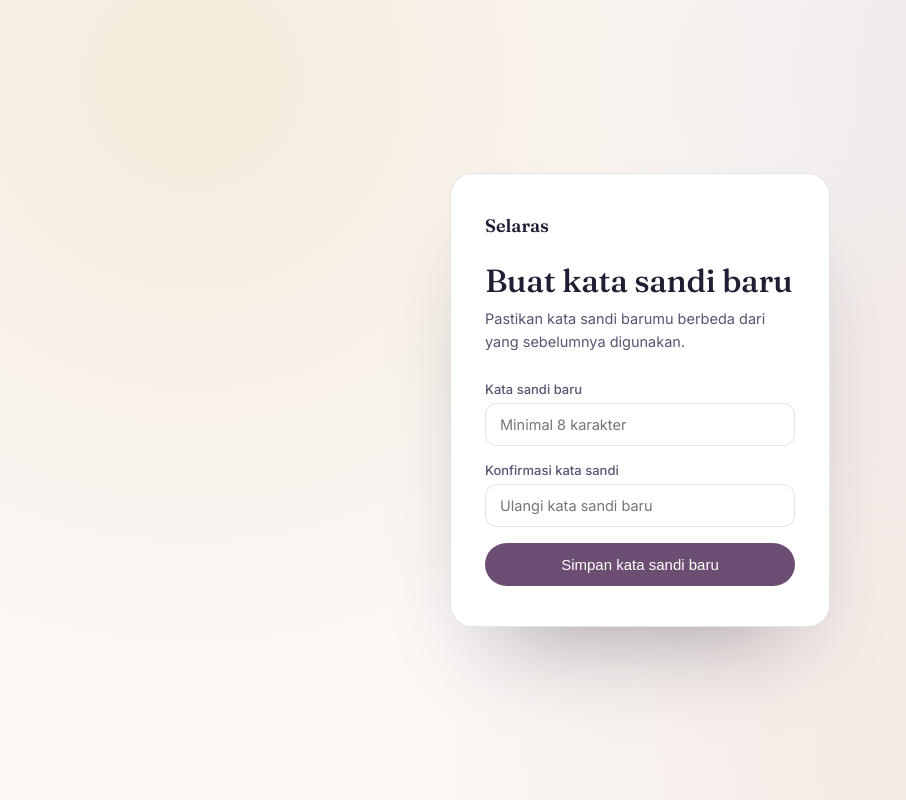
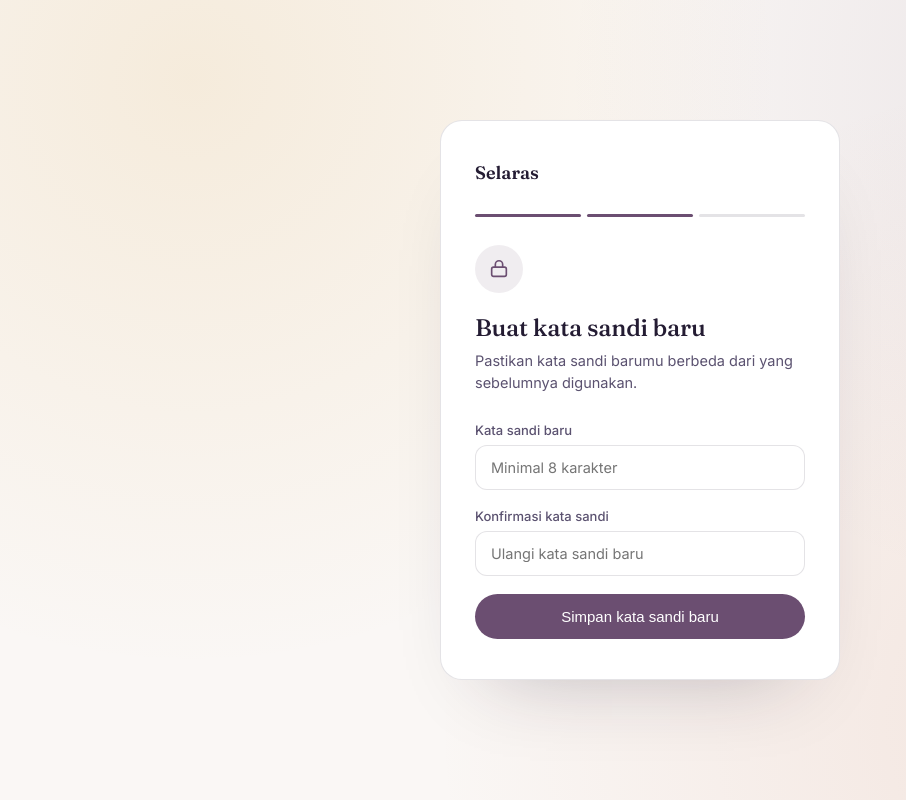
Before and after one commit to hansxf-ui/selaras, a Next.js app: page /reset-password in a window 1280 px wide. Shown: the whole page, without its empty margins (0-906 px from the left). Built offline with nearby package versions, Linux system fonts and the light colour scheme; no server answers.

Commit message:
Update page.js

```diff
--- a/app/reset-password/page.js
+++ b/app/reset-password/page.js
@@ -8,6 +8,8 @@ export default function ResetPasswordPage() {
   const router = useRouter();
   const [password, setPassword] = useState("");
   const [confirmPassword, setConfirmPassword] = useState("");
+  const [passErr, setPassErr] = useState(false);
+  const [confirmErr, setConfirmErr] = useState(false);
   const [error, setError] = useState("");
   const [loading, setLoading] = useState(false);
   const [done, setDone] = useState(false);
@@ -16,18 +18,13 @@ export default function ResetPasswordPage() {
     e.preventDefault();
     setError("");
 
-    if (password.length < 8) {
-      setError("Kata sandi minimal 8 karakter.");
-      return;
-    }
-    if (password !== confirmPassword) {
-      setError("Konfirmasi kata sandi tidak cocok.");
-      return;
-    }
+    const passOk = password.length >= 8;
+    const matchOk = password === confirmPassword && confirmPassword.length > 0;
+    setPassErr(!passOk);
+    setConfirmErr(!matchOk);
+    if (!passOk || !matchOk) return;
 
     setLoading(true);
-    // Supabase otomatis membuat sesi sementara dari tautan email yang diklik,
-    // jadi updateUser di sini akan berlaku untuk akun yang sesuai.
     const { error } = await supabase.auth.updateUser({ password });
     setLoading(false);
 
@@ -38,60 +35,188 @@ export default function ResetPasswordPage() {
     setDone(true);
   }
 
-  if (done) {
-    return (
-      <div className="page-center">
-        <div className="card-panel" style={{ textAlign: "center" }}>
-          <h1>Kata sandi berhasil diubah</h1>
-          <p className="subtitle">Kamu sekarang bisa masuk dengan kata sandi barumu.</p>
-          <button className="btn-primary" onClick={() => router.push("/login")}>
-            Masuk sekarang
-          </button>
-        </div>
-      </div>
-    );
-  }
-
   return (
     <div className="page-center">
-      <div className="card-panel">
-        <div className="brand" style={{ marginBottom: 24 }}>
-          Selaras
+      <div className="card">
+        <div className="brand">Selaras</div>
+        <div className="steps">
+          <span className="done" />
+          <span className="done" />
+          <span className={done ? "done" : ""} />
         </div>
-        <h1>Buat kata sandi baru</h1>
-        <p className="subtitle">Pastikan kata sandi barumu berbeda dari yang sebelumnya digunakan.</p>
 
-        <form onSubmit={handleSubmit}>
-          <div className="field">
-            <label htmlFor="password">Kata sandi baru</label>
-            <input
-              id="password"
-              type="password"
-              value={password}
-              onChange={(e) => setPassword(e.target.value)}
-              placeholder="Minimal 8 karakter"
-              required
-            />
-          </div>
-          <div className="field">
-            <label htmlFor="confirmPassword">Konfirmasi kata sandi</label>
-            <input
-              id="confirmPassword"
-              type="password"
-              value={confirmPassword}
-              onChange={(e) => setConfirmPassword(e.target.value)}
-              placeholder="Ulangi kata sandi baru"
-              required
-            />
-          </div>
+        {!done ? (
+          <>
+            <div className="icon-circle">
+              <svg viewBox="0 0 24 24" fill="none" strokeWidth="1.8" strokeLinecap="round" strokeLinejoin="round">
+                <rect x="4" y="10" width="16" height="10" rx="2" />
+                <path d="M8 10V7a4 4 0 018 0v3" />
+              </svg>
+            </div>
+            <h1>Buat kata sandi baru</h1>
+            <p className="subtitle">Pastikan kata sandi barumu berbeda dari yang sebelumnya digunakan.</p>
+            <form onSubmit={handleSubmit}>
+              <div className={"field" + (passErr ? " has-error" : "")}>
+                <label htmlFor="newpass">Kata sandi baru</label>
+                <input
+                  id="newpass"
+                  type="password"
+                  placeholder="Minimal 8 karakter"
+                  value={password}
+                  onChange={(e) => setPassword(e.target.value)}
+                />
+                <div className="error-msg">Kata sandi minimal 8 karakter</div>
+              </div>
+              <div className={"field" + (confirmErr ? " has-error" : "")}>
+                <label htmlFor="confirmpass">Konfirmasi kata sandi</label>
+                <input
+                  id="confirmpass"
+                  type="password"
+                  placeholder="Ulangi kata sandi baru"
+                  value={confirmPassword}
+                  onChange={(e) => setConfirmPassword(e.target.value)}
+                />
+                <div className="error-msg">Konfirmasi tidak cocok</div>
+              </div>
+              {error && <p className="error-msg" style={{ display: "block", marginTop: -8, marginBottom: 14 }}>{error}</p>}
+              <button className="btn" type="submit" disabled={loading}>
+                {loading ? "Menyimpan..." : "Simpan kata sandi baru"}
+              </button>
+            </form>
+          </>
+        ) : (
+          <>
+            <div className="icon-circle success">
+              <svg viewBox="0 0 24 24" fill="none" strokeWidth="1.8" strokeLinecap="round" strokeLinejoin="round">
+                <path d="M20 6L9 17l-5-5" />
+              </svg>
+            </div>
+            <h1>Kata sandi berhasil diubah</h1>
+            <p className="subtitle">Kamu sekarang bisa masuk dengan kata sandi barumu.</p>
+            <button className="btn" type="button" onClick={() => router.push("/login")}>
+              Masuk sekarang
+            </button>
+          </>
+        )}
+      </div>
 
-          {error && <p className="error-text">{error}</p>}
-
-          <button className="btn-primary" type="submit" disabled={loading}>
-            {loading ? "Menyimpan..." : "Simpan kata sandi baru"}
-          </button>
-        </form>
-      </div>
+      <style jsx>{`
+        .card {
+          width: 100%;
+          max-width: 400px;
+          background: var(--panel);
+          border: 1px solid var(--line);
+          border-radius: 22px;
+          padding: 40px 34px;
+          box-shadow: 0 40px 80px -50px rgba(36, 28, 51, 0.3);
+        }
+        .brand {
+          font-family: "Fraunces", serif;
+          font-weight: 600;
+          font-size: 18px;
+          margin-bottom: 30px;
+        }
+        .steps {
+          display: flex;
+          gap: 6px;
+          margin-bottom: 28px;
+        }
+        .steps span {
+          height: 3px;
+          flex: 1;
+          border-radius: 2px;
+          background: var(--line);
+          transition: background 0.3s;
+        }
+        .steps span.done {
+          background: var(--plum);
+        }
+        .icon-circle {
+          width: 48px;
+          height: 48px;
+          border-radius: 50%;
+          background: rgba(107, 78, 113, 0.1);
+          display: flex;
+          align-items: center;
+          justify-content: center;
+          margin-bottom: 20px;
+        }
+        .icon-circle :global(svg) {
+          width: 22px;
+          height: 22px;
+          stroke: var(--plum);
+        }
+        .icon-circle.success {
+          background: rgba(59, 109, 17, 0.12);
+        }
+        .icon-circle.success :global(svg) {
+          stroke: #3b6d11;
+        }
+        h1 {
+          font-family: "Fraunces", serif;
+          font-weight: 500;
+          font-size: 24px;
+          letter-spacing: -0.01em;
+          margin-bottom: 8px;
+        }
+        .subtitle {
+          font-size: 14.5px;
+          color: var(--ink-soft);
+          line-height: 1.55;
+          margin-bottom: 28px;
+        }
+        .field {
+          margin-bottom: 18px;
+        }
+        .field label {
+          display: block;
+          font-size: 13px;
+          font-weight: 500;
+          color: var(--ink-soft);
+          margin-bottom: 7px;
+        }
+        .field input {
+          width: 100%;
+          padding: 13px 15px;
+          border-radius: 12px;
+          border: 1px solid var(--line);
+          background: var(--panel);
+          color: var(--ink);
+          font-size: 14.5px;
+          font-family: "Inter", sans-serif;
+        }
+        .field input:focus {
+          outline: none;
+          border-color: var(--plum);
+          box-shadow: 0 0 0 3px rgba(107, 78, 113, 0.14);
+        }
+        .error-msg {
+          font-size: 12.5px;
+          color: var(--danger);
+          margin-top: 6px;
+          display: none;
+        }
+        .field.has-error input {
+          border-color: var(--danger);
+        }
+        .field.has-error .error-msg {
+          display: block;
+        }
+        .btn {
+          width: 100%;
+          padding: 14px;
+          border-radius: 100px;
+          background: var(--plum);
+          color: #fff;
+          font-size: 15px;
+          font-weight: 500;
+          border: none;
+          cursor: pointer;
+        }
+        .btn:hover {
+          background: var(--plum-deep);
+        }
+      `}</style>
     </div>
   );
 }
```
